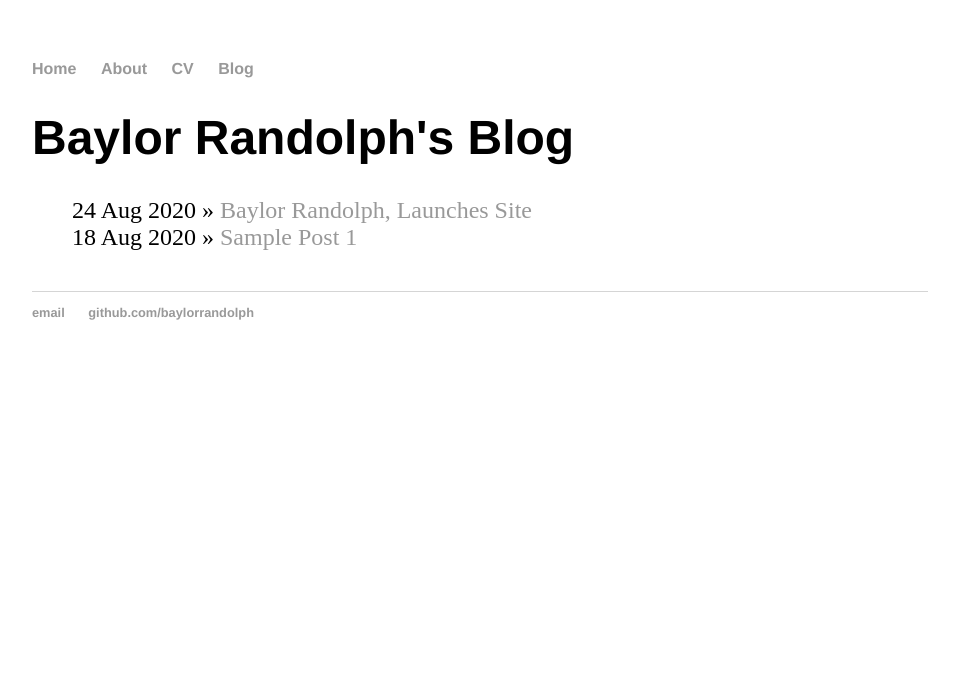
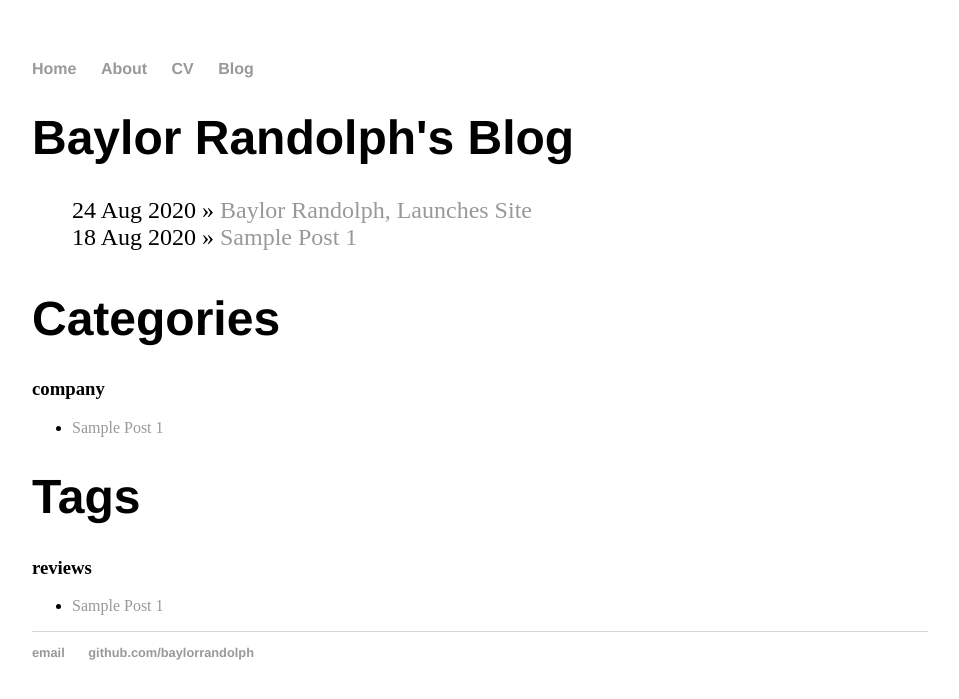
Before and after one commit to baylorrandolph/baylorrandolph.github.io, a Jekyll site: the page built from blog/index.html, in a window 1280 px wide. Shown: the top 699 px of the page, without its empty margins (160-1119 px from the left). Built offline with Jekyll 4.4.1, drawn with Linux system fonts in a browser that asks for light colours.

Commit message:
Update index.html

```diff
--- a/blog/index.html
+++ b/blog/index.html
@@ -9,3 +9,24 @@ title: Baylor Randolph's Blog
 	    <li><span>{{ post.date | date_to_string }}</span> » <a href="{{ post.url }}" title="{{ post.title }}">{{ post.title }}</a></li>
 	  {% endfor %}
 	</ul>
+<h1> Categories </h1>
+
+{% for category in site.categories %}
+  <h3>{{ category[0] }}</h3>
+  <ul>
+    {% for post in category[1] %}
+      <li><a href="{{ post.url }}">{{ post.title }}</a></li>
+    {% endfor %}
+  </ul>
+{% endfor %}
+
+<h1> Tags </h1>
+
+{% for category in site.tags %}
+  <h3>{{ category[0] }}</h3>
+  <ul>
+    {% for post in category[1] %}
+      <li><a href="{{ post.url }}">{{ post.title }}</a></li>
+    {% endfor %}
+  </ul>
+{% endfor %}
```
